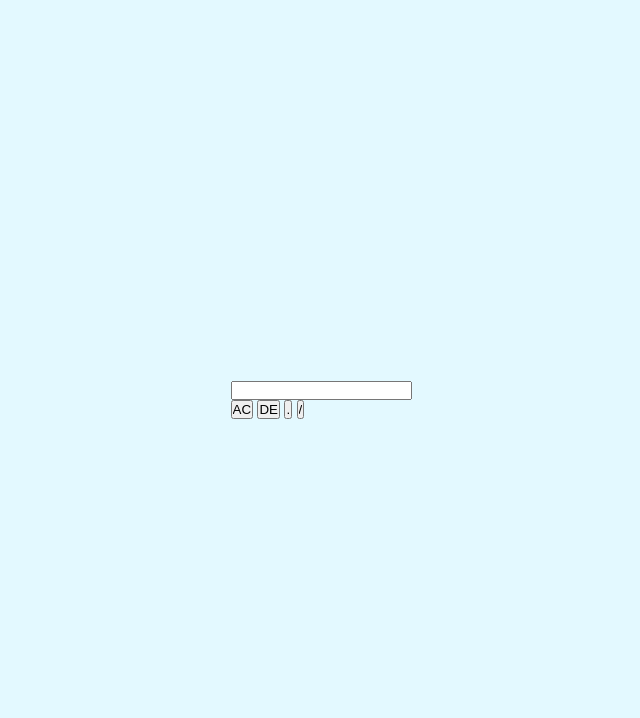
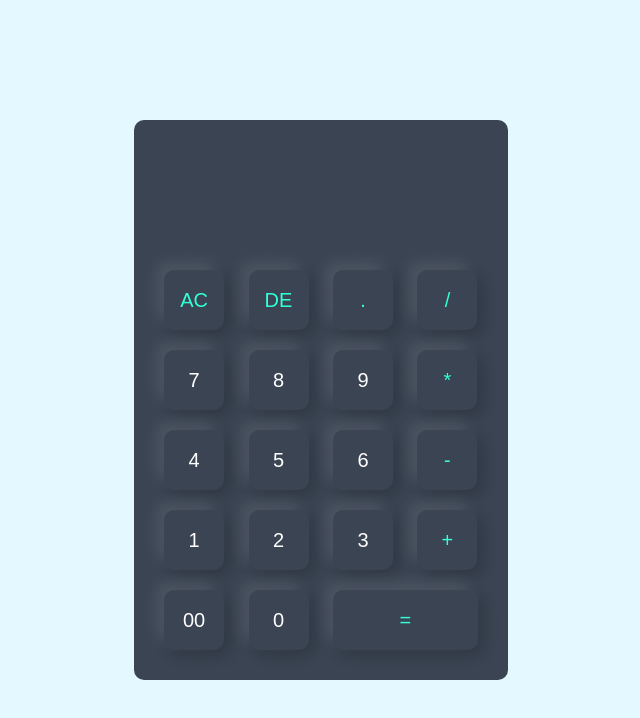
Before and after one commit to ayushirajpoot11/calculator, a plain HTML site: page index.html in a window 1280 px wide. Shown: the whole page, without its empty margins (319-959 px from the left). Drawn offline with Linux system fonts and the light colour scheme.

Commit message:
project complete

```diff
--- a/index.html
+++ b/index.html
@@ -12,14 +12,37 @@
      <div class="container">
         <div class="calculator">
             <form>
-                <div>
+                <div class="display">
                     <input type="text" name="display">
                 </div>
                 <div>
-                    <input type="button" value="AC">
-                    <input type="button" value="DE">
-                    <input type="button" value=".">
-                    <input type="button" value="/">
+                    <input type="button" value="AC" onclick="display.value = ''"  class="operator">
+                    <input type="button" value="DE" onclick="display.value = display.value.toString().slice(0,-1)" class="operator">
+                    <input type="button" value="." onclick="display.value += '.'" class="operator">
+                    <input type="button" value="/" onclick="display.value += '/'" class="operator">
+                </div>
+                <div>
+                    <input type="button" value="7" onclick="display.value += '7'">
+                    <input type="button" value="8" onclick="display.value += '8'">
+                    <input type="button" value="9" onclick="display.value += '9'">
+                    <input type="button" value="*" onclick="display.value += '*'" class="operator">
+                </div>
+                <div>
+                    <input type="button" value="4" onclick="display.value += '4'">
+                    <input type="button" value="5" onclick="display.value += '5'">
+                    <input type="button" value="6" onclick="display.value += '6'">
+                    <input type="button" value="-" onclick="display.value += '-'" class="operator">
+                </div>
+                <div>
+                    <input type="button" value="1" onclick="display.value += '1'">
+                    <input type="button" value="2" onclick="display.value += '2'">
+                    <input type="button" value="3" onclick="display.value += '3'">
+                    <input type="button" value="+" onclick="display.value += '+'" class="operator">
+                </div>
+                <div>
+                    <input type="button" value="00" onclick="display.value += '00'">
+                    <input type="button" value="0" onclick="display.value += '0'">
+                    <input type="button" value="=" onclick="display.value =eval(display.value)" class="equal operator"  >
                 </div>
             </form>
         </div>
--- a/style.css
+++ b/style.css
@@ -13,3 +13,44 @@
     align-items: center;
     justify-content: center;
 }
+
+.calculator{
+    background: #3a4452;
+    padding: 20px;
+    border-radius: 10px;
+}
+
+.calculator form input{
+    border: 0;
+    outline: 0;
+    width: 60px;
+    height: 60px;
+    border-radius: 10px;
+    box-shadow: -8px -8px 15px rgba(255,255,255,0.1), 5px 5px 15px rgba(0,0,0,0.2);
+    background: transparent;
+    font-size: 20px !important;
+    color: #fff;
+    cursor: pointer;
+    margin: 10px;
+}
+
+form .display{
+    display: flex;
+    justify-content: flex-end;
+    margin: 20px 0;
+}
+
+form .display input{
+    text-align: right;
+    flex: 1;
+    font-size: 45px !important;
+    box-shadow: none;
+}
+
+form input.equal{
+    width: 145px;
+}
+
+form input.operator{
+   color: #33ffd8;
+}
```
